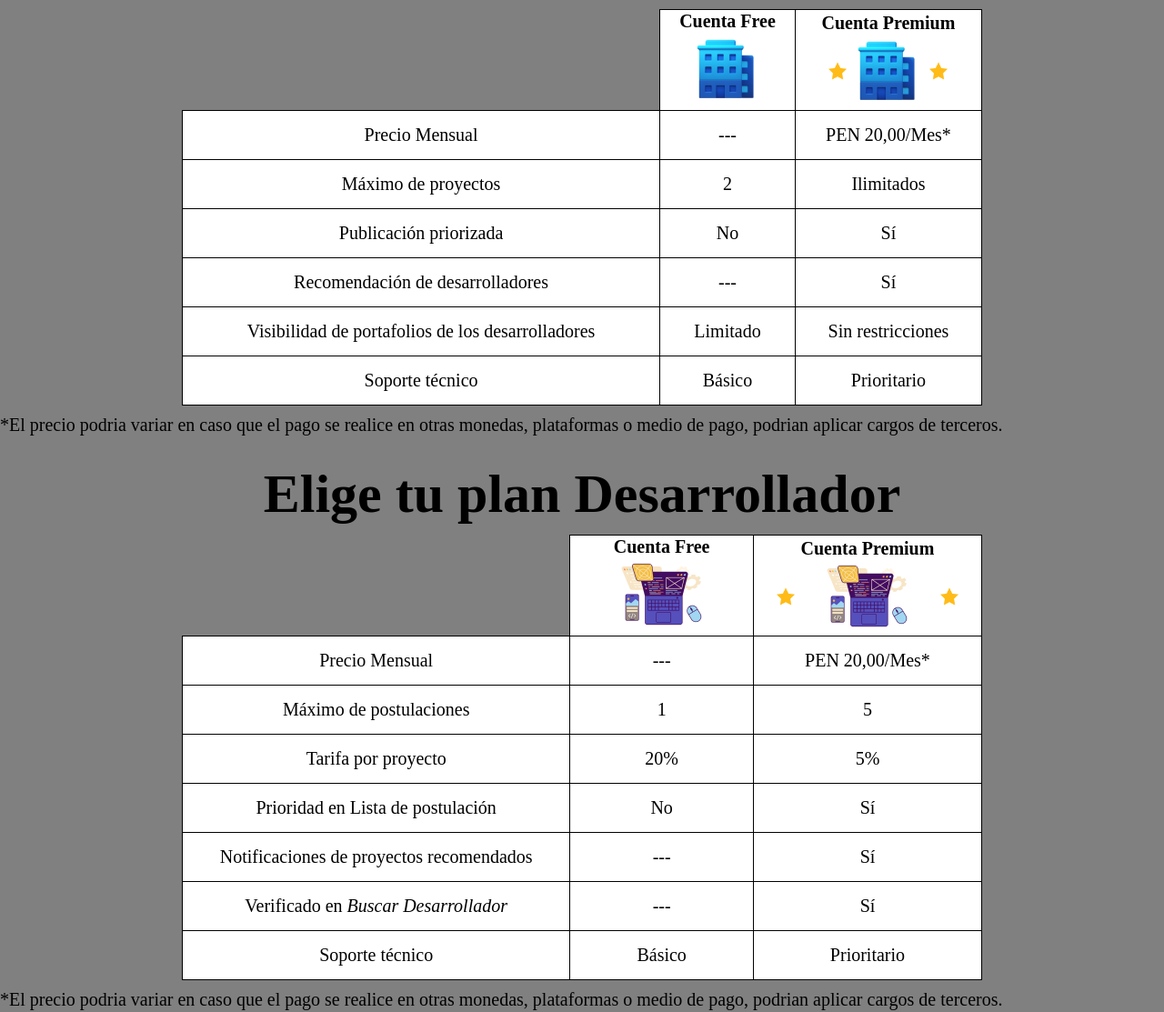
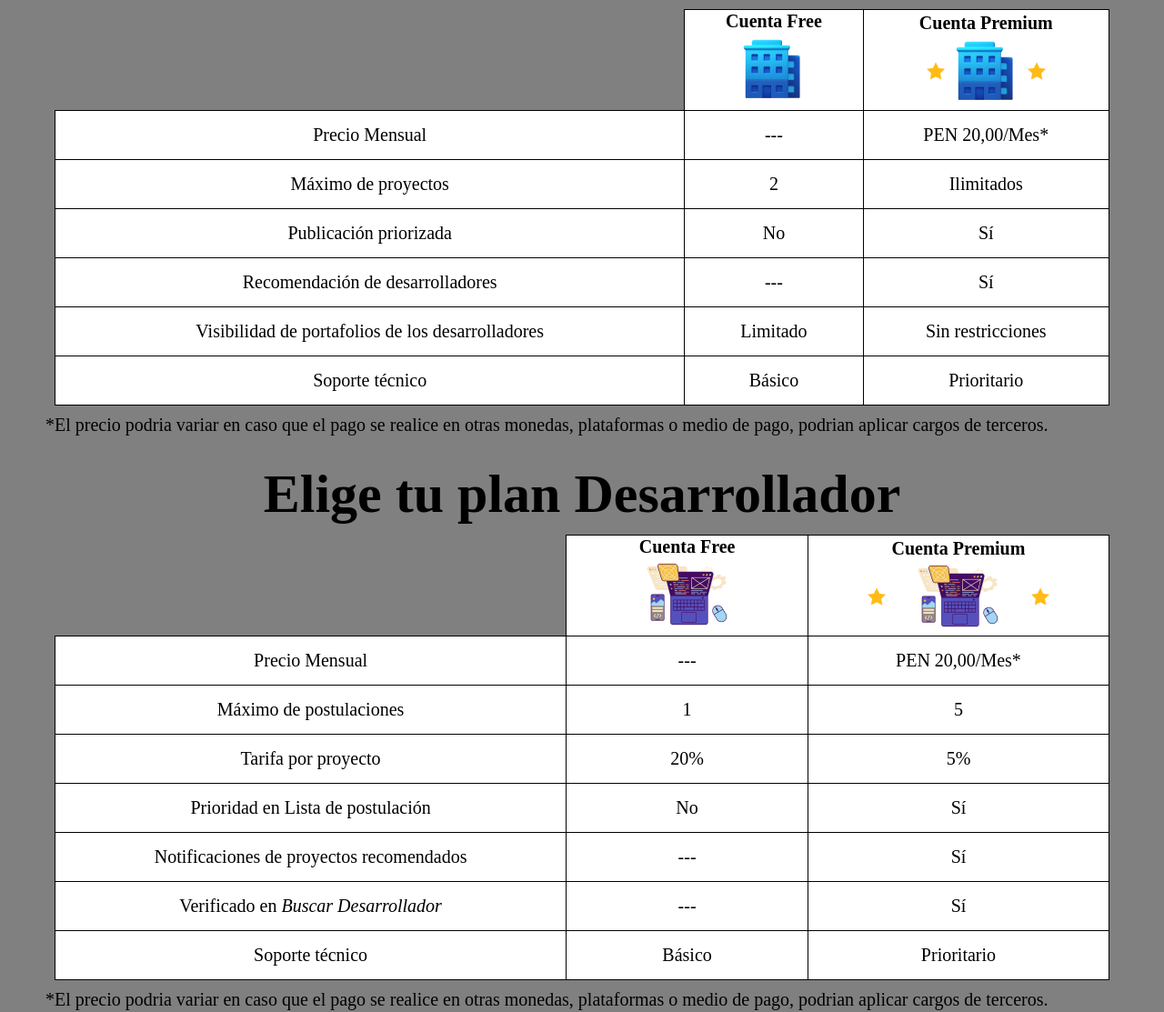
Before and after one commit to WX62-SiteForge-FromZero/FromZero-Landing-Page, a plain HTML site: page membership.html in a window 1280 px wide. Shown: the part 369-1482 px from the top of the page at 91% size. Drawn offline with Linux system fonts and the light colour scheme.

Commit message:
fix(membership): responsive fixed

```diff
--- a/membership.html
+++ b/membership.html
@@ -163,11 +163,12 @@
           </tbody>
 
         </table>
+        <p class="message-enterprice-post-table">*El precio podria variar en caso que el pago se realice en otras monedas,
+          plataformas o medio de pago, podrian aplicar cargos de terceros.</p>
       </div>
 
 
-      <p class="message-enterprice-post-table">*El precio podria variar en caso que el pago se realice en otras monedas,
-        plataformas o medio de pago, podrian aplicar cargos de terceros.</p>
+
 
 
       <div class="membership-developer-features">
@@ -322,11 +323,12 @@
           </tbody>
 
         </table>
+        <p class="message-enterprice-post-table">*El precio podria variar en caso que el pago se realice en otras monedas,
+          plataformas o medio de pago, podrian aplicar cargos de terceros.</p>
       </div>
 
 
-      <p class="message-enterprice-post-table">*El precio podria variar en caso que el pago se realice en otras monedas,
-        plataformas o medio de pago, podrian aplicar cargos de terceros.</p>
+
 
     </section>
 
--- a/src/assets/styles/membership-styles/membership_style.css
+++ b/src/assets/styles/membership-styles/membership_style.css
@@ -12,7 +12,7 @@
 
 .table{
     border-collapse: collapse;
-    margin: 10px 200px;
+    margin: 10px 10px;
 }
 .empty{
     background-color: gray;
@@ -29,12 +29,16 @@ td{
 .membership-company-features{
     display: flex;
     flex-direction: column;
+
+    padding: 0 50px;
 }
 
 .membership-developer-features{
     margin-top: 30px;
     display: flex;
     flex-direction: column;
+
+    padding: 0 50px;
 }
 
 .th-table-image-free, .table-dark{
@@ -60,7 +64,10 @@ td{
             font-size: 40px;
         }
     }
-
+    .membership-company-features,
+    .membership-developer-features{
+        padding: 0;
+    }
     .an_image{
         width: 50px;
      }
```
